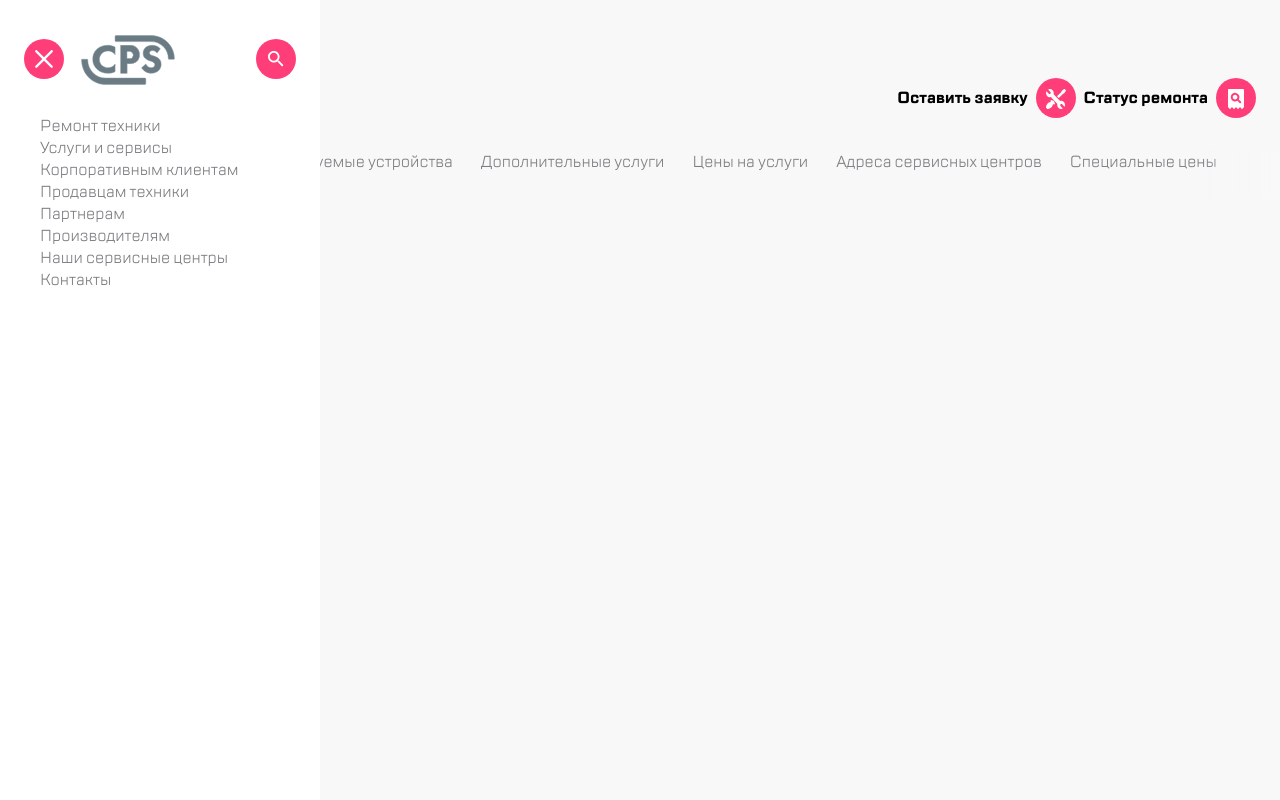
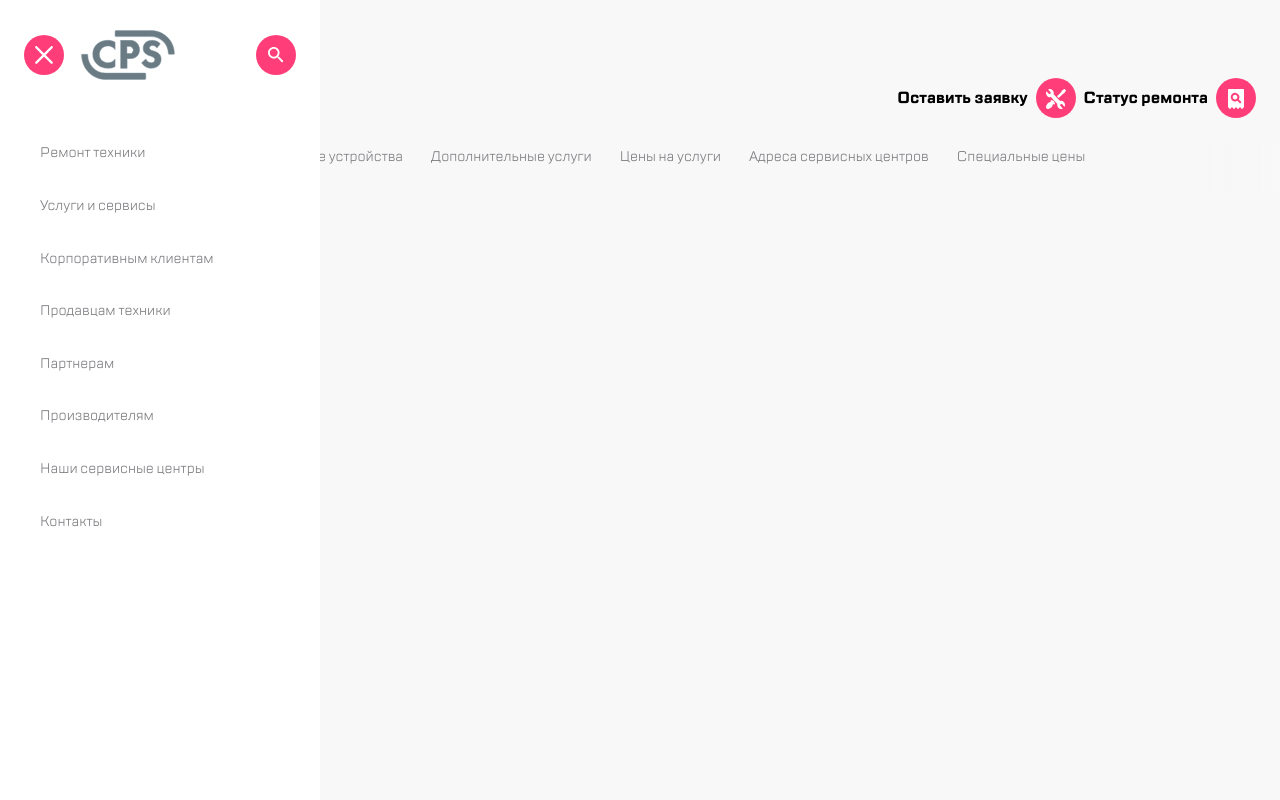
Before and after one commit to grigmily/grigmily.github.io, a plain HTML site: page index.html in a window 1280 px wide. Shown: the top 800 px of the page. Drawn offline with Linux system fonts and the light colour scheme; files whose address does not match are found by name.

Commit message:
sidebar ul

```diff
--- a/css/app.css
+++ b/css/app.css
@@ -1,4 +1,11 @@
 @charset "UTF-8";
+* {
+  font-size: 14px; }
+
+html {
+  font-family: "TTLakes", sans-serif;
+  box-sizing: border-box; }
+
 @font-face {
   font-family: "TTLakes";
   font-weight: normal;
@@ -66,10 +73,6 @@
 
 *, *:before, *:after {
   box-sizing: inherit; }
-
-html {
-  font-family: "TTLakes", sans-serif;
-  box-sizing: border-box; }
 
 body {
   margin-left: 0;
@@ -273,12 +276,13 @@ h4 a {
   width: 320px;
   height: 100vh;
   background: white;
-  padding-top: 18.73px; }
+  padding-top: 1.8291016vh; }
 
 @media (min-width: 320px) {
   .burger-menu {
     display: flex; }
     .burger-menu .sidebar {
+      display: flex;
       width: 320px;
       height: 100vh;
       position: fixed;
@@ -294,9 +298,18 @@ h4 a {
           justify-content: space-between;
           align-items: center; }
           .burger-menu .sidebar header .sidebar-header .sidebar-logo {
-            margin: 16px 8px 8px 8px; }
+            margin: 1.5625vh 8px 0.78125vh 8px; }
           .burger-menu .sidebar header .sidebar-header .flex-end {
             margin: 0; }
+      .burger-menu .sidebar nav {
+        height: 85vh; }
+        .burger-menu .sidebar nav .sidebar-nav {
+          margin-top: 4vh;
+          height: 45vh; }
+          .burger-menu .sidebar nav .sidebar-nav .sidebar-menu {
+            font-size: 1.2rem; }
+            .burger-menu .sidebar nav .sidebar-nav .sidebar-menu .sidebar-menu__item {
+              padding: 1.2rem 0; }
   .main-header, .main {
     z-index: -1; } }
 
```
Also changed, not shown: index.html (+1 -2 lines).
